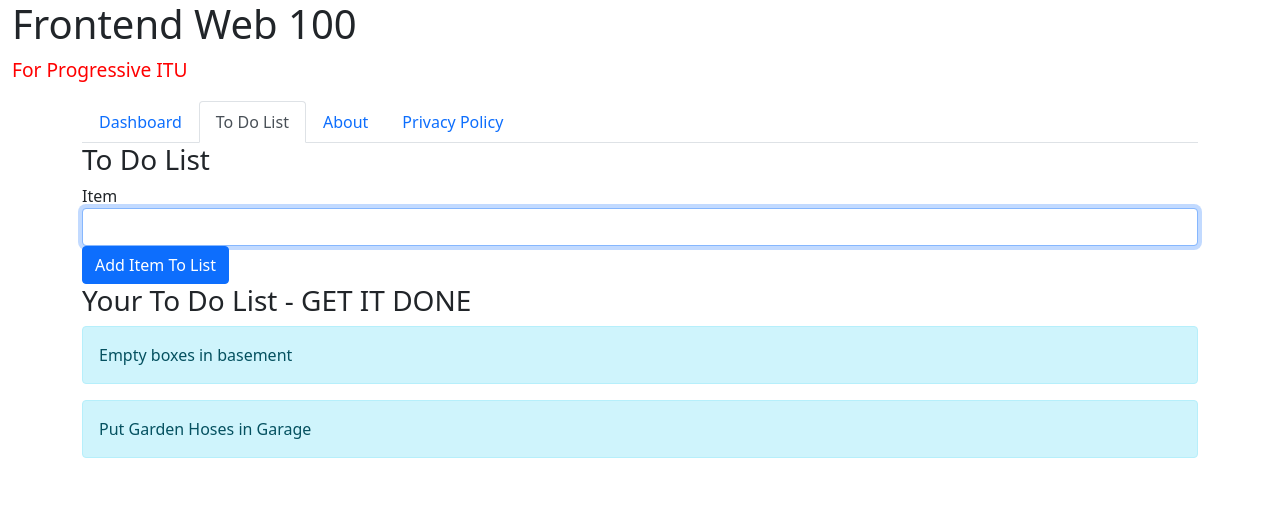
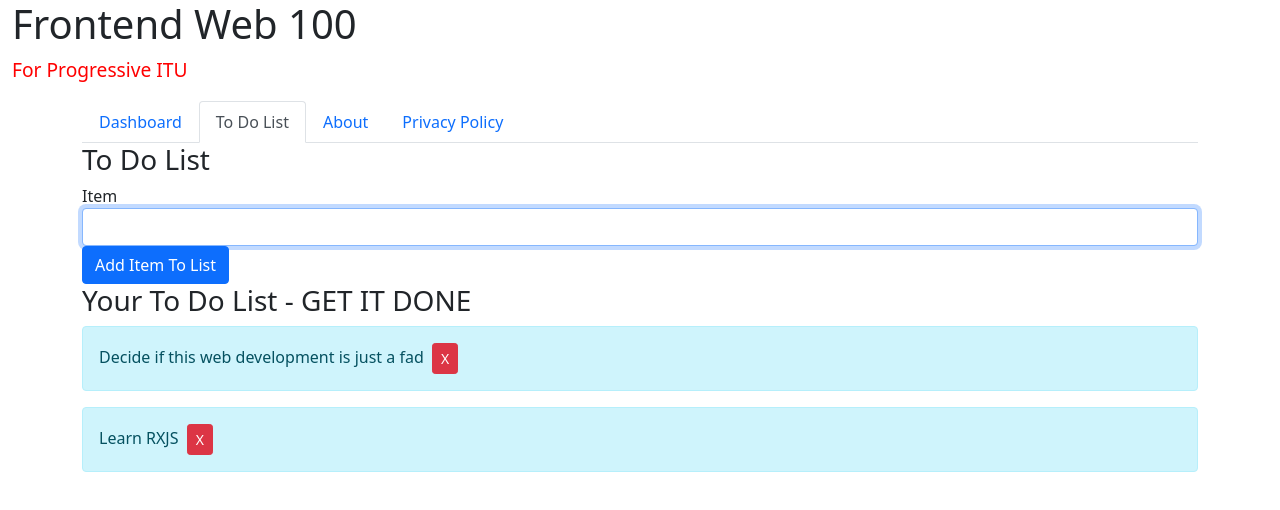
Before and after one commit to Ikromer-SE/frontendweb100, an Angular app: page /todos in a window 1280 px wide. Shown: the top 510 px of the page. Built offline with nearby package versions, Linux system fonts and the light colour scheme.

Commit message:
Add services

```diff
--- a/src/app/app.component.ts
+++ b/src/app/app.component.ts
@@ -1,4 +1,5 @@
 import { Component } from '@angular/core';
+import { TodosDataService } from './services/to-do-data.service';
 
 @Component({
   selector: 'app-root',
@@ -6,7 +7,12 @@ import { Component } from '@angular/core';
   styleUrls: ['./app.component.css']
 })
 export class AppComponent {
+
   title = 'Frontend Web 100 - Progressive ITU';
+
+  constructor(service: TodosDataService) {
+    service.loadTheData();
+  }
 
   changeTitle() {
     this.title = "Izaak Waz Here"
--- a/src/app/app.module.ts
+++ b/src/app/app.module.ts
@@ -12,6 +12,7 @@ import { PrivacyComponent } from './components/privacy/privacy.component';
 import { TodoEntryComponent } from './components/todos/todo-entry/todo-entry.component';
 import { TodoListComponent } from './components/todos/todo-list/todo-list.component';
 import { ReactiveFormsModule } from '@angular/forms';
+import { TodosDataService } from './services/to-do-data.service';
 
 @NgModule({
   declarations: [
@@ -30,7 +31,7 @@ import { ReactiveFormsModule } from '@angular/forms';
     AppRoutingModule,
     ReactiveFormsModule
   ],
-  providers: [],
+  providers: [TodosDataService],
   bootstrap: [AppComponent]
 })
 export class AppModule { }
--- a/src/app/components/dashboard/dashboard.component.html
+++ b/src/app/components/dashboard/dashboard.component.html
@@ -1 +1,10 @@
-<p>dashboard works!</p>
+<h2>Your Dashboard </h2>
+
+<div class="card">
+  <div class="card-header">
+    Your Todo List
+  </div>
+  <div class="card-body">
+    <p>You have {{ numberOfTodos$ | async }} things on your todo list!</p>
+  </div>
+</div>
--- a/src/app/components/dashboard/dashboard.component.ts
+++ b/src/app/components/dashboard/dashboard.component.ts
@@ -1,4 +1,6 @@
 import { Component, OnInit } from '@angular/core';
+import { Observable } from 'rxjs';
+import { TodosDataService } from 'src/app/services/to-do-data.service';
 
 @Component({
   selector: 'app-dashboard',
@@ -7,9 +9,12 @@ import { Component, OnInit } from '@angular/core';
 })
 export class DashboardComponent implements OnInit {
 
-  constructor() { }
+  numberOfTodos$!: Observable<number>;
+
+  constructor(private service: TodosDataService) { }
 
   ngOnInit(): void {
+    this.numberOfTodos$ = this.service.getNumberOfTodos();
   }
 
 }
--- a/src/app/components/todos/todo-entry/todo-entry.component.ts
+++ b/src/app/components/todos/todo-entry/todo-entry.component.ts
@@ -1,4 +1,4 @@
-import { Component, EventEmitter, OnInit, Output } from '@angular/core';
+import { Component, EventEmitter, Output } from '@angular/core';
 import { FormBuilder, FormGroup, Validators } from '@angular/forms';
 
 @Component({
--- a/src/app/components/todos/todo-list/todo-list.component.html
+++ b/src/app/components/todos/todo-list/todo-list.component.html
@@ -5,5 +5,7 @@
   <li class="alert alert-info"
       *ngFor="let item of items">
     <span>{{ item.description }}</span>
+    &nbsp;<button (click)="itemRemoved(item.description)"
+            class="btn btn-sm btn-danger">X</button>
   </li>
 </ul>
--- a/src/app/components/todos/todo-list/todo-list.component.ts
+++ b/src/app/components/todos/todo-list/todo-list.component.ts
@@ -1,4 +1,4 @@
-import { Component, Input } from '@angular/core';
+import { Component, EventEmitter, Input, Output } from '@angular/core';
 import { TodoListItemModel } from 'src/app/models';
 
 @Component({
@@ -10,6 +10,11 @@ export class TodoListComponent {
 
   @Input() items: TodoListItemModel[] = [];
   @Input() caption: string = '';
+  @Output() itemCompleted = new EventEmitter<string>();
 
   constructor() { }
+
+  itemRemoved(description: string) {
+    this.itemCompleted.emit(description);
+  }
 }
--- a/src/app/components/todos/todos.component.html
+++ b/src/app/components/todos/todos.component.html
@@ -1,14 +1,11 @@
 <header>
   <h3>To Do List</h3>
 </header>
-<div class="alert alert-danger"
-     *ngIf="errorMessage">
-  {{ errorMessage }}
-</div>
 <section>
   <app-todo-entry (itemAdded)="onItemAdded($event)"></app-todo-entry>
 </section>
 <section>
-  <app-todo-list caption="Your To Do List - GET IT DONE"
-                 [items]="todoList"></app-todo-list>
+  <app-todo-list (itemCompleted)="onItemRemoved($event)"
+                 caption="Your To Do List - GET IT DONE"
+                 [items]="(todoList$ | async) || []"></app-todo-list>
 </section>
--- a/src/app/components/todos/todos.component.ts
+++ b/src/app/components/todos/todos.component.ts
@@ -1,5 +1,7 @@
 import { Component, OnInit } from '@angular/core';
+import { Observable } from 'rxjs';
 import { TodoListItemModel } from 'src/app/models';
+import { TodosDataService } from 'src/app/services/to-do-data.service';
 
 @Component({
   selector: 'app-todos',
@@ -8,24 +10,21 @@ import { TodoListItemModel } from 'src/app/models';
 })
 export class TodosComponent implements OnInit {
 
-  todoList: TodoListItemModel[] = [
-    { description: 'Empty boxes in basement' },
-    { description: 'Put Garden Hoses in Garage' }
-  ];
+  todoList$!: Observable<TodoListItemModel[]>;
 
   errorMessage: string = '';
 
-  constructor() { }
+  constructor(private service: TodosDataService) { }
 
   ngOnInit(): void {
+    this.todoList$ = this.service.getDataAsObservable();
   }
 
   onItemAdded(description: string) {
-    if (this.todoList.some(todo => todo.description === description)) {
-      this.errorMessage = 'You already have that on your list!';
-    } else {
-      this.todoList = [{ description }, ...this.todoList];
-      this.errorMessage = '';
-    }
+    this.service.addItem(description);
+  }
+
+  onItemRemoved(description: string) {
+    this.service.removeItem(description);
   }
 }
--- /dev/null
+++ b/src/app/services/to-do-data.service.ts
@@ -0,0 +1,53 @@
+import { BehaviorSubject, Observable } from "rxjs";
+import { TodoListItemModel } from "../models";
+import { map, } from 'rxjs/operators'
+
+export class TodosDataService {
+
+  private data!: BehaviorSubject<TodoListItemModel[]>;
+
+  private cache: TodoListItemModel[] = [
+    { description: 'Learn RXJS' },
+    { description: 'Decide if this web development is just a fad' }
+  ];
+  loadTheData() {
+    // go to the api and get the data.
+    this.data = new BehaviorSubject<TodoListItemModel[]>(this.cache);
+  }
+
+  getDataAsObservable(): Observable<TodoListItemModel[]> {
+    return this.data
+      .asObservable()
+      .pipe(
+        map(unsortedItems => {
+          return [...unsortedItems.sort((lhs, rhs) => {
+            if (lhs.description.toLocaleLowerCase() < rhs.description.toLocaleLowerCase()) {
+              return -1;
+            }
+            if (lhs.description.toLocaleLowerCase() > rhs.description.toLocaleLowerCase()) {
+              return 1;
+            }
+            return 0; // the same.
+          })]
+        })
+      )
+  }
+
+  addItem(description: string): void {
+    const newItem: TodoListItemModel = { description };
+    // send it to the API or whatever
+    this.cache = [newItem, ... this.cache];
+    this.data.next(this.cache);
+  }
+
+  getNumberOfTodos(): Observable<number> {
+    return this.data.pipe(
+      map(todos => todos.length)
+    );
+  }
+
+  removeItem(description: string): void {
+    this.cache = this.cache.filter(todo => todo.description !== description);
+    this.data.next(this.cache);
+  }
+}
```
